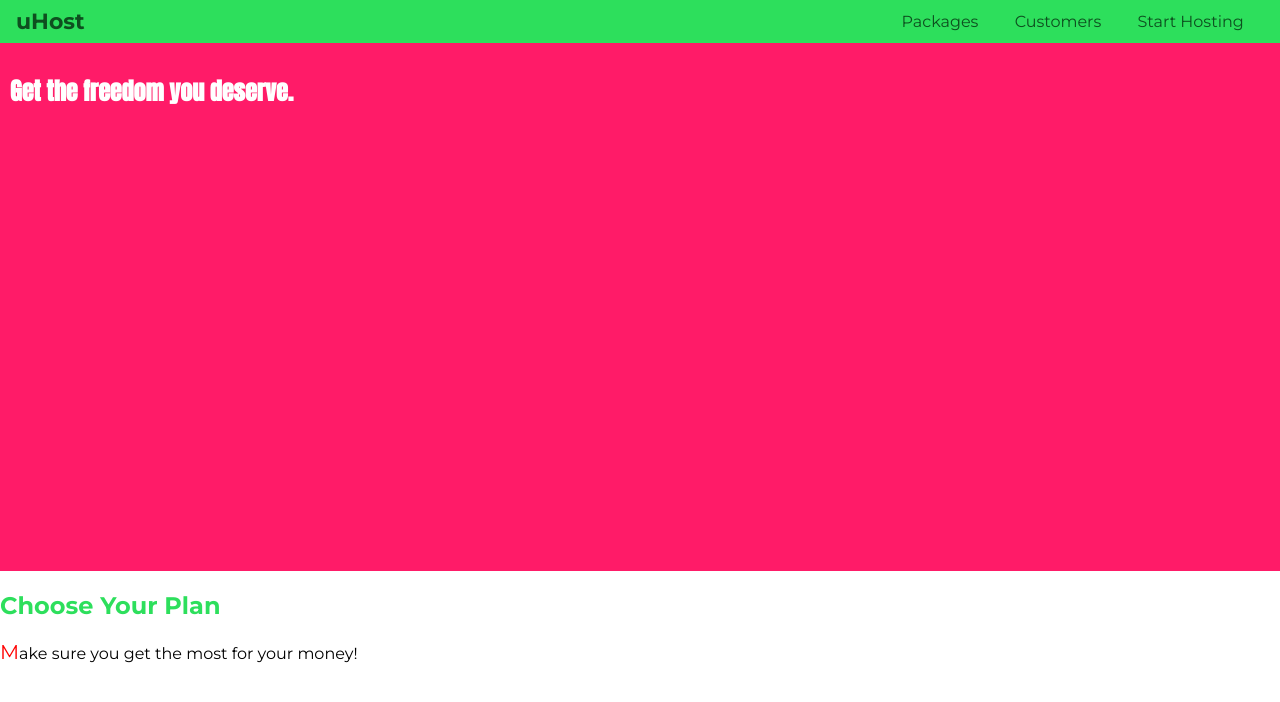
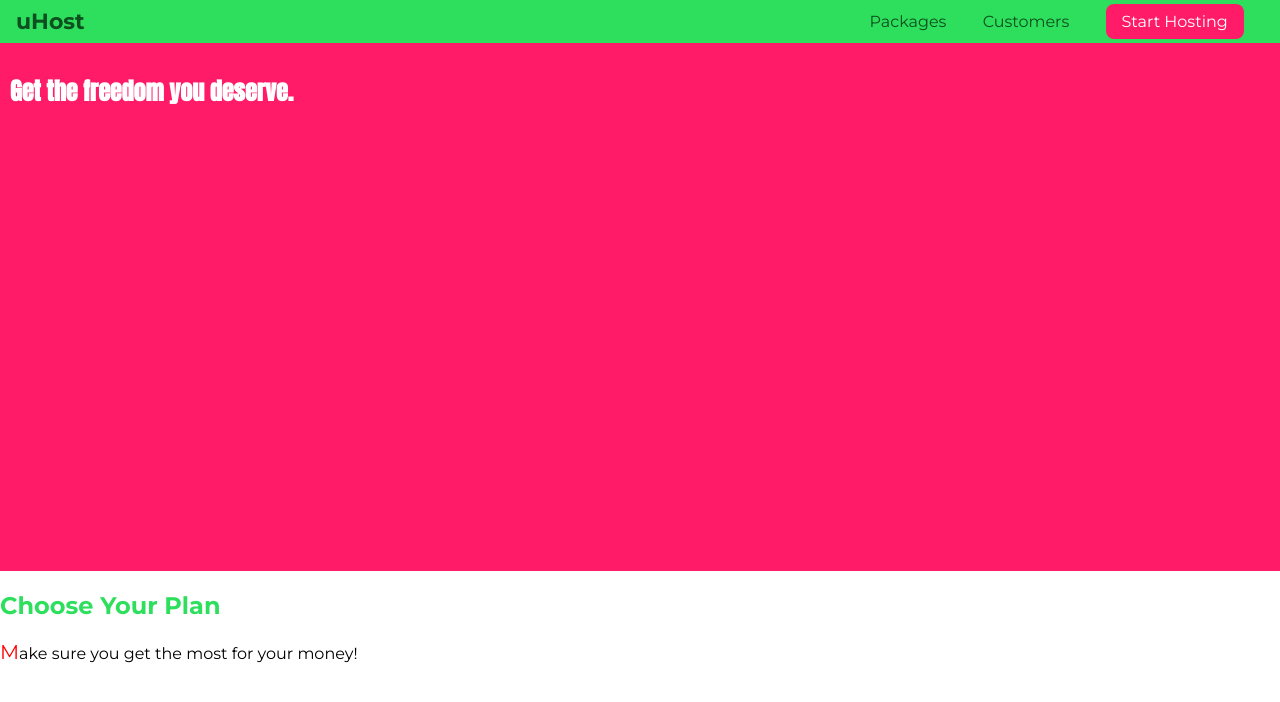
Before and after one commit to philliperod/dive_deep_into_css, a plain HTML site: page index.html in a window 1280 px wide. Drawn offline with Linux system fonts and the light colour scheme.

Commit message:
added another class to last nav item as cta; stylized cta button

```diff
--- a/index.html
+++ b/index.html
@@ -25,7 +25,7 @@
           <li class="main-nav__item">
             <a href="customers/index.html">Customers</a>
           </li>
-          <li class="main-nav__item">
+          <li class="main-nav__item main-nav__item__cta">
             <a href="start-hosting/index.html">Start Hosting</a>
           </li>
         </ul>
--- a/main.css
+++ b/main.css
@@ -61,13 +61,14 @@ body {
   margin: 0 16px;
 }
 
-.main-nav__item > a {
+.main-nav__item a {
   text-decoration: none;
   color: #0e4f1f;
   padding: 3px 0;
 }
 
-.main-nav__item a:hover {
+.main-nav__item a:hover,
+.main-nav__item a:active {
   color: #fff;
   border-bottom: 5px solid #fff;
 }
@@ -77,6 +78,21 @@ p::first-letter {
   color: red;
   font-size: 20px;
 }
+
+.main-nav__item__cta a {
+  color: #fff;
+  background-color: #ff1b68;
+  padding: 8px 16px;
+  border-radius: 8px;
+}
+
+.main-nav__item__cta a:hover,
+.main-nav__item__Cta a:active {
+  color: #ff1b68;
+  background-color: #fff;
+  border: none;
+}
+
 /* h1 {
     font-family: sans-serif;
 } */
```
